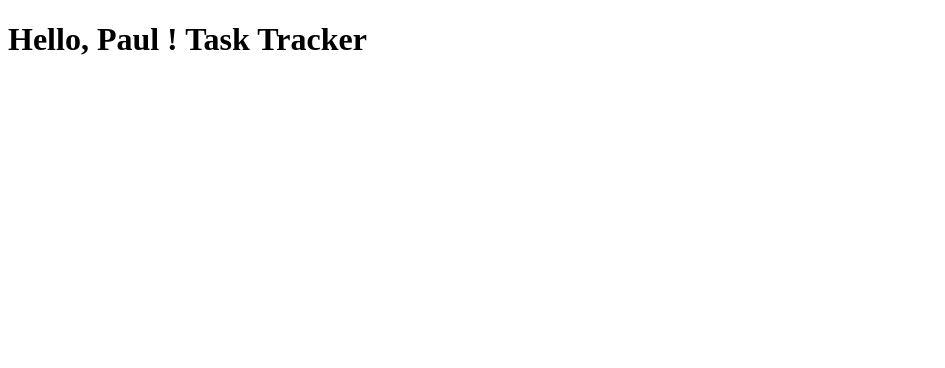
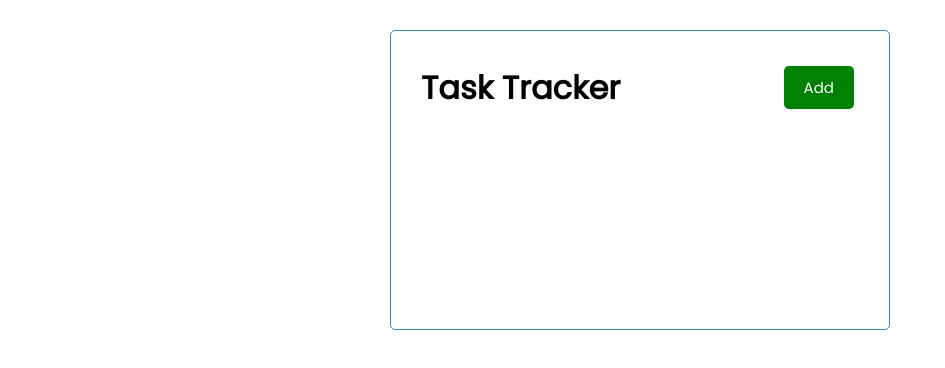
Before and after one commit to paulthomas2107/angular-crash, an Angular app: page / in a window 1280 px wide. Shown: the top 368 px of the page, without its empty margins (0-945 px from the left). Built offline with nearby package versions, Linux system fonts and the light colour scheme.

Commit message:
More....

```diff
--- a/src/app/app.component.html
+++ b/src/app/app.component.html
@@ -1 +1,3 @@
-<h1>Hello, Paul ! {{title}}</h1>
+<div class="container">
+  <app-header></app-header>
+</div>
--- a/src/app/app.component.ts
+++ b/src/app/app.component.ts
@@ -6,5 +6,5 @@
   styleUrls: ['./app.component.css']
 })
 export class AppComponent {
-  title: string = 'Task Tracker';
+
 }
--- a/src/app/app.module.ts
+++ b/src/app/app.module.ts
@@ -2,10 +2,14 @@
 import { BrowserModule } from '@angular/platform-browser';
 
 import { AppComponent } from './app.component';
+import { HeaderComponent } from './components/header/header.component';
+import { ButtonComponent } from './components/button/button.component';
 
 @NgModule({
   declarations: [
-    AppComponent
+    AppComponent,
+    HeaderComponent,
+    ButtonComponent
   ],
   imports: [
     BrowserModule
--- /dev/null
+++ b/src/app/components/button/button.component.html
@@ -0,0 +1 @@
+<button [ngStyle]="{'background-color' : color}" class="btn">{{text}}</button>
--- /dev/null
+++ b/src/app/components/button/button.component.ts
@@ -0,0 +1,21 @@
+import { Component, OnInit, Input } from '@angular/core';
+
+@Component({
+  selector: 'app-button',
+  templateUrl: './button.component.html',
+  styleUrls: ['./button.component.css']
+})
+export class ButtonComponent implements OnInit {
+  @Input() text!: string;
+  @Input() color!: string;
+
+
+
+  constructor(
+
+  ) { }
+
+  ngOnInit(): void {
+  }
+
+}
--- /dev/null
+++ b/src/app/components/header/header.component.css
@@ -0,0 +1,6 @@
+header {
+    display: flex;
+    justify-content: space-between;
+    align-items: center;
+    margin-bottom: 20px;
+}
--- /dev/null
+++ b/src/app/components/header/header.component.html
@@ -0,0 +1,4 @@
+<header>
+    <h1>{{title}}</h1>
+    <app-button color="green" text="Add"></app-button>
+</header>
--- /dev/null
+++ b/src/app/components/header/header.component.ts
@@ -0,0 +1,17 @@
+import { Component, OnInit } from '@angular/core';
+
+@Component({
+  selector: 'app-header',
+  templateUrl: './header.component.html',
+  styleUrls: ['./header.component.css']
+})
+export class HeaderComponent implements OnInit {
+
+  title: string = 'Task Tracker';
+
+  constructor() { }
+
+  ngOnInit(): void {
+  }
+
+}
--- a/src/styles.css
+++ b/src/styles.css
@@ -1 +1,76 @@
-/* You can add global styles to this file, and also import other style files */
+@import url("https://fonts.googleapis.com/css2?family=Poppins:wght@300;400&display=swap");
+
+* {
+  box-sizing: border-box;
+  margin: 0;
+  padding: 0;
+}
+
+body {
+  font-family: "Poppins", sans-serif;
+}
+
+.container {
+  max-width: 500px;
+  margin: 30px auto;
+  overflow: auto;
+  min-height: 300px;
+  border: 1px solid steelblue;
+  padding: 30px;
+  border-radius: 5px;
+}
+.btn {
+  display: inline-block;
+  background: #000;
+  color: #fff;
+  border: none;
+  padding: 10px 20px;
+  margin: 5px;
+  border-radius: 5px;
+  cursor: pointer;
+  text-decoration: none;
+  font-size: 15px;
+  font-family: inherit;
+}
+.btn:focus {
+  outline: none;
+}
+.btn:active {
+  transform: scale(0.98);
+}
+
+.btn-block {
+  display: block;
+  width: 100%;
+}
+
+.form-control {
+  margin: 20px 0;
+}
+
+.form-control label {
+  display: block;
+}
+
+.form-control input {
+  width: 100%;
+  height: 40px;
+  margin: 5px;
+  padding: 3px 7px;
+  font-size: 17px;
+}
+
+.form-control-check {
+  display: flex;
+  align-items: center;
+  justify-content: space-between;
+}
+
+.form-control-check label {
+  flex: 1;
+}
+
+.form-control-check input {
+  flex: 2;
+  height: 20px;
+}
```
Also changed, not shown: src/app/components/button/button.component.css (added), 2 other files (tests, documents, lock files or other folders).
